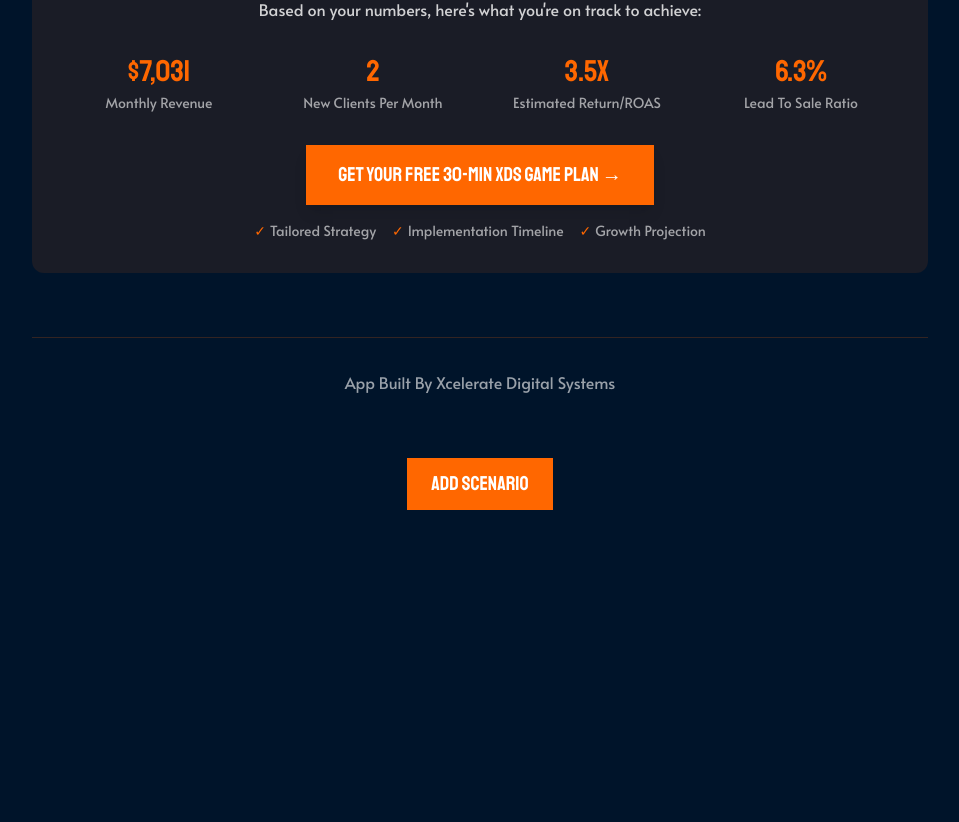
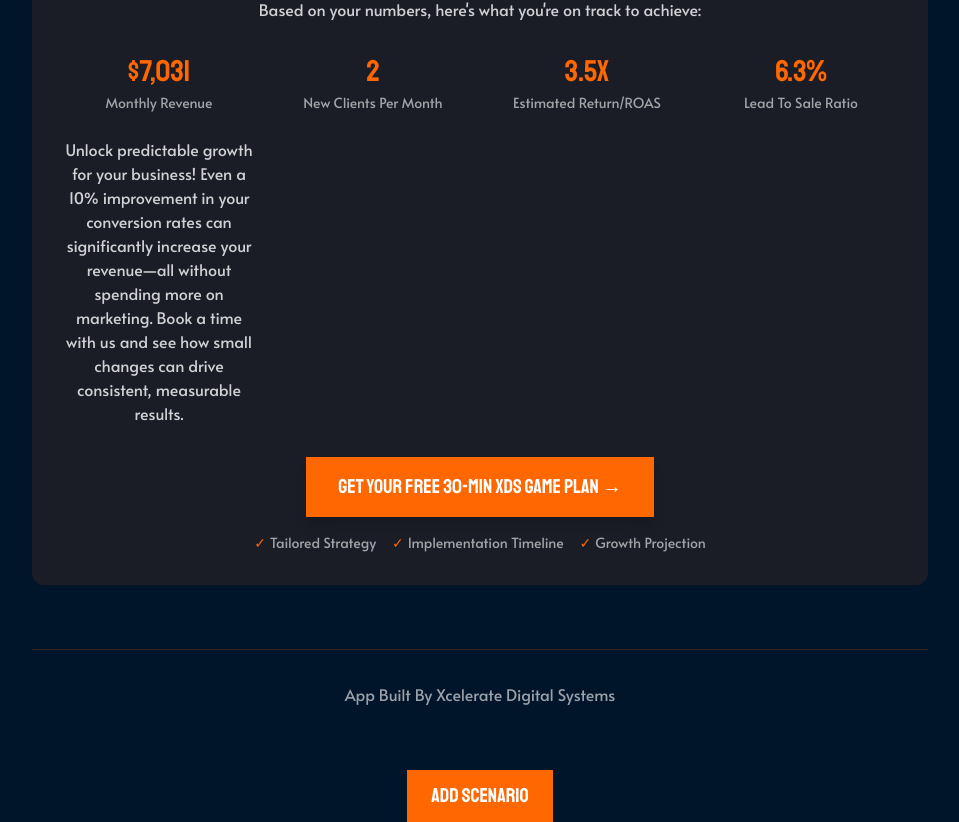
Before and after one commit to jack-xcelerate/sales-calculator, a Next.js app: page / in a window 1280 px wide. Shown: the part 2898-3720 px from the top of the page, without its empty margins (160-1119 px from the left). Before the commit the page ends 3408 px from the top, so only its background shows below. Built offline with nearby package versions, Linux system fonts and the light colour scheme.

Commit message:
Description of your changes

```diff
--- a/app/components/sales-calculator.tsx
+++ b/app/components/sales-calculator.tsx
@@ -200,6 +200,9 @@ const CTASection = ({ metrics }: { metrics: Metrics }) => {
             </div>
             <div className="text-sm text-white/60">Lead To Sale Ratio</div>
           </div>
+          <p className="text-white/80">
+          Unlock predictable growth for your business! Even a 10% improvement in your conversion rates can significantly increase your revenue—all without spending more on marketing. Book a time with us and see how small changes can drive consistent, measurable results.
+          </p>
         </div>
 
         {/* CTA Button */}
```
